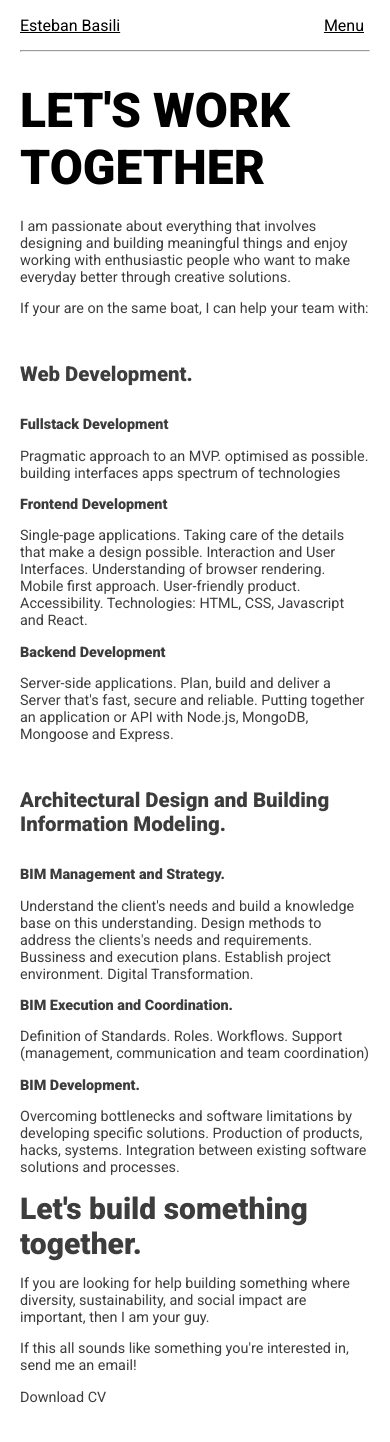
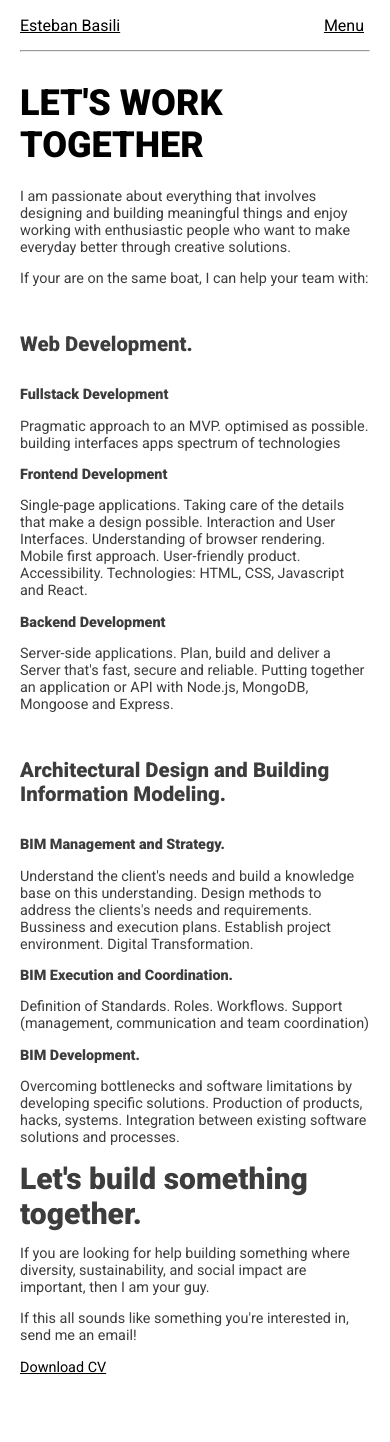
Before and after one commit to estebanba/portfolio_front, a React app: page /hireme in a window 390 px wide. Shown: the top 1442 px of the page. Built offline with nearby package versions, Linux system fonts and the light colour scheme.

Commit message:
adjust h2 font size for readability

```diff
--- a/src/App.css
+++ b/src/App.css
@@ -340,6 +340,10 @@ footer ul .nav {
     line-height: 100%;
   }
 
+  h2 {
+    font-size: 3rem;
+  }
+
   p.brand {
     font-size: 2rem;
   }
--- a/src/components/ContactSection.jsx
+++ b/src/components/ContactSection.jsx
@@ -44,6 +44,12 @@ const ContactSection = () => {
             >
               GitHub
             </a>
+            <a
+              href="../assets/files/CV_2022_EstebanBasili_EN.pdf"
+              target="blank"
+            >
+              Download CV
+            </a>
           </p>
         </address>
         <div></div>
--- a/src/pages/HireMePage.jsx
+++ b/src/pages/HireMePage.jsx
@@ -62,7 +62,14 @@ const HireMePage = () => {
             email!
           </p>
           {/* <h2>There is no here</h2> */}
-          <p>Download CV</p>
+          <p>
+            <a
+              href="../assets/files/CV_2022_EstebanBasili_EN.pdf"
+              target="blank"
+            >
+              Download CV
+            </a>
+          </p>
         </div>
       </div>
     </div>
```
